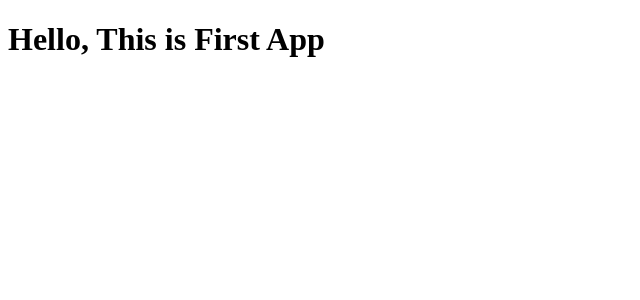
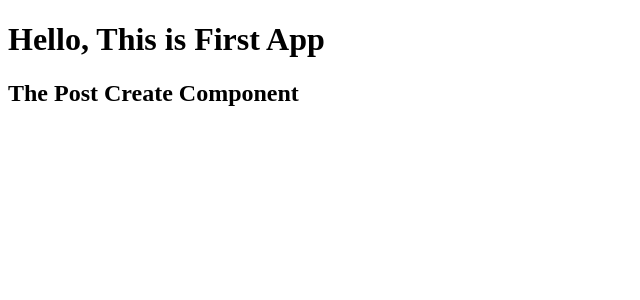
Before and after one commit to lilankaabey/mean-course, an Angular app: page / in a window 1280 px wide. Shown: the top 300 px of the page, without its empty margins (0-640 px from the left). Built offline with nearby package versions, Linux system fonts and the light colour scheme.

Commit message:
Add First Component

```diff
--- a/src/app/app.component.html
+++ b/src/app/app.component.html
@@ -1 +1,2 @@
 <h1>Hello, This is First App</h1>
+<app-post-create></app-post-create>
--- a/src/app/app.module.ts
+++ b/src/app/app.module.ts
@@ -3,11 +3,13 @@ import { NgModule } from '@angular/core';
 
 
 import { AppComponent } from './app.component';
+import { PostCreateComponent } from './posts/post-create/post-create.component';
 
 
 @NgModule({
   declarations: [
-    AppComponent
+    AppComponent,
+    PostCreateComponent
   ],
   imports: [
     BrowserModule
--- a/src/app/posts/post-create/post-create.component.html
+++ b/src/app/posts/post-create/post-create.component.html
@@ -0,0 +1 @@
+<h2>The Post Create Component</h2>
```
Also changed, not shown: src/app/posts/post-create/post-create.component.ts (+9 -0 lines).
